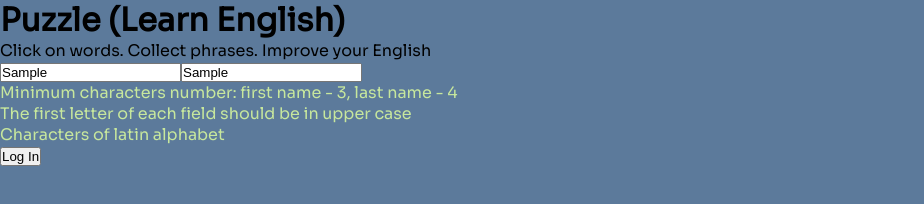
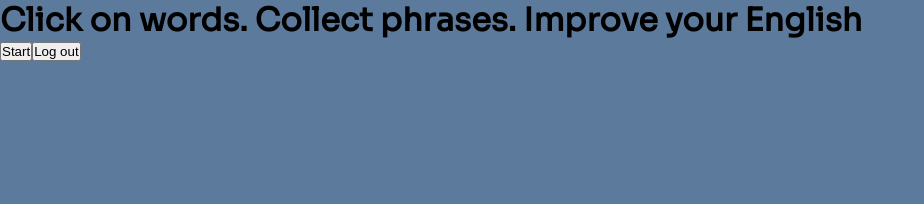
Before and after one commit to Mireille0000/RSSchool-Learning-Projects, a website built with webpack: page puzzle-app/index.html in a window 1280 px wide. Both pictures are taken after typing "Sample", "Sample" into the empty fields and a click on the button "Log In". Shown: the whole page, without its empty margins (0-924 px from the left). Built offline with nearby package versions, Linux system fonts and the light colour scheme.

Commit message:
feat: RSS-PZ-04 start implementing 4 feature(abstract page class and start page class)

```diff
--- /dev/null
+++ b/puzzle-app/src/app/app.ts
@@ -0,0 +1,34 @@
+import Page from './templates/page';
+import LogInPage from './log-in-page/log-in-page';
+import StartPage from './start-page/start-page';
+import validateForm from './log-in-page/form-validation-rules';
+
+export default class App extends Page {
+  logInPage: LogInPage;
+  startPage: StartPage;
+  static render() {
+    const isNotEmpty = localStorage.getItem('userInfo') as string;
+    let page: Page | null = null;
+    if (!isNotEmpty) {
+      validateForm();
+      console.log('false');
+    } else {
+      page = new StartPage();
+    }
+
+    if (page) {
+      const pageHTML = page.renderPage();
+      document.body.append(pageHTML);
+    }
+  }
+
+  constructor() {
+    super();
+    this.logInPage = new LogInPage();
+    this.startPage = new StartPage();
+  }
+
+  run() {
+    App.render();
+  }
+}
--- a/puzzle-app/src/app/entry-page/form-validation-rules.ts
+++ b/puzzle-app/src/app/log-in-page/form-validation-rules.ts
@@ -1,14 +1,14 @@
-import EntryPage from './entry-page';
+import LogInPage from './log-in-page';
 import saveInputInLocalStorage from '../local-storage/input-data';
-
+import StartPage from '../start-page/start-page';
+// to do the function as a method
 export default function validateForm() {
-  const renderEntryPage = new EntryPage();
-  renderEntryPage.renderEntryPage();
+  const renderEntryPage = new LogInPage();
+  renderEntryPage.renderPage();
   const nameInput = Array.from(
     document.querySelectorAll('.entry-page-input'),
   ) as HTMLInputElement[];
   const form = document.querySelector('#entry-page-form') as HTMLFormElement;
-  // const logInBtn = document.querySelector('.log-in-button') as HTMLButtonElement;
 
   const validateInput = /^[A-Z]([a-z])+/;
   const validateAlphabet = /[^A-z\\-]+/;
@@ -61,6 +61,8 @@ export default function validateForm() {
       alphabetCheckSecInput
     ) {
       saveInputInLocalStorage(nameValue, surnameValue);
+      document.body.innerHTML = '';
+      new StartPage().renderPage();
     }
     el.preventDefault();
   });
--- a/puzzle-app/src/app/entry-page/entry-page.ts
+++ b/puzzle-app/src/app/log-in-page/log-in-page.ts
@@ -1,11 +1,11 @@
-const pageWrapper = document.createElement('div');
+import Page from '../templates/page';
 
-export default class EntryPage {
+export default class LogInPage extends Page {
   header: HTMLHeadingElement;
 
   text: HTMLParagraphElement;
 
-  public form: HTMLFormElement;
+  form: HTMLFormElement;
 
   firstName: HTMLInputElement;
 
@@ -14,18 +14,12 @@ export default class EntryPage {
   button: HTMLButtonElement;
 
   constructor() {
+    super();
+
     this.form = document.createElement('form') as HTMLFormElement;
-    this.form.action = '/';
     this.form.method = 'GET';
     this.form.id = 'entry-page-form';
 
-    this.firstName = document.createElement('input') as HTMLInputElement;
-    this.firstName.className = 'entry-page-input';
-    this.firstName.type = 'text';
-
-    this.lastName = document.createElement('input') as HTMLInputElement;
-    this.lastName.className = 'entry-page-input';
-    this.lastName.type = 'text';
     this.firstName = document.createElement('input') as HTMLInputElement;
     this.firstName.className = 'entry-page-input';
     this.firstName.type = 'text';
@@ -46,10 +40,10 @@ export default class EntryPage {
     this.button.type = 'submit';
   }
 
-  renderEntryPage() {
-    pageWrapper.className = 'page-wrapper';
-    document.body.append(pageWrapper);
-    pageWrapper.append(this.header, this.text, this.form);
+  renderPage() {
+    document.body.append(this.pageWrapper);
+    const wrapper = document.querySelector('.page-wrapper') as HTMLDivElement;
+    wrapper.append(this.header, this.text, this.form);
 
     const container = document.createElement('div') as HTMLElement;
     container.className = 'container';
@@ -72,5 +66,12 @@ export default class EntryPage {
     this.lastName.required = true;
     this.form.append(container);
     container.append(this.firstName, this.lastName, validLen, validCap, validLang, this.button);
+    return this.pageWrapper;
   }
+
+  // removeLogInPage() {
+
+  // }
 }
+
+export const logInPage = new LogInPage();
--- /dev/null
+++ b/puzzle-app/src/app/start-page/start-page.ts
@@ -0,0 +1,50 @@
+// Title
+// Info abt the app
+// Settings?
+// Start button
+// Log out button
+import Page from '../templates/page';
+
+export default class StartPage extends Page {
+  title: HTMLHeadingElement;
+  text: HTMLParagraphElement;
+  settings: HTMLUListElement;
+  start: HTMLButtonElement;
+  logOut: HTMLButtonElement;
+
+  constructor() {
+    super();
+    this.title = document.createElement('h1');
+    this.title.innerHTML = 'Puzzle (Learn English)';
+
+    this.text = document.createElement('p');
+    this.title.innerHTML = 'Click on words. Collect phrases. Improve your English';
+
+    this.settings = document.createElement('ul');
+
+    this.start = document.createElement('button');
+    this.start.innerHTML = 'Start';
+
+    this.logOut = document.createElement('button');
+    this.logOut.innerHTML = 'Log out';
+  }
+
+  renderPage() {
+    const container = document.createElement('div') as HTMLElement;
+    container.className = 'container';
+
+    const buttonsForm = document.createElement('form');
+    const buttonsContainer = document.createElement('div');
+
+    document.body.append(this.pageWrapper);
+    const wrapper = document.querySelector('.page-wrapper') as HTMLDivElement;
+    wrapper.append(this.title, this.settings, container);
+
+    container.append(this.text, this.settings, buttonsForm);
+    buttonsForm.append(buttonsContainer);
+    buttonsContainer.append(this.start, this.logOut);
+    return this.pageWrapper;
+  }
+}
+
+export const startPage = new StartPage();
--- /dev/null
+++ b/puzzle-app/src/app/templates/page.ts
@@ -0,0 +1,14 @@
+const isEmpty = localStorage.getItem('userInfo') as string;
+
+export default abstract class Page {
+  pageWrapper: HTMLDivElement;
+
+  constructor() {
+    this.pageWrapper = document.createElement('div');
+    this.pageWrapper.className = 'page-wrapper';
+  }
+
+  renderPage() {
+    return this.pageWrapper;
+  }
+}
--- a/puzzle-app/src/index.ts
+++ b/puzzle-app/src/index.ts
@@ -1,6 +1,8 @@
-import validateForm from './app/entry-page/form-validation-rules';
+import validateForm from './app/log-in-page/form-validation-rules';
 import { checkLocalStorage } from './app/local-storage/input-data';
+import { logInPage } from './app/log-in-page/log-in-page';
+import App from './app/app';
 import './styles.css';
 
-validateForm();
-checkLocalStorage();
+new App().run();
+// validateForm()
--- a/puzzle-app/src/styles.css
+++ b/puzzle-app/src/styles.css
@@ -11,4 +11,4 @@ body {
   font-family: 'Sora', sans-serif;
 }
 
-@import url('./app/entry-page/entry-page.css');
+@import url('./app/log-in-page/log-in-page.css');
```
Also changed, not shown: puzzle-app/src/app/log-in-page/log-in-page.css (renamed from puzzle-app/src/app/entry-page/entry-page.css).
